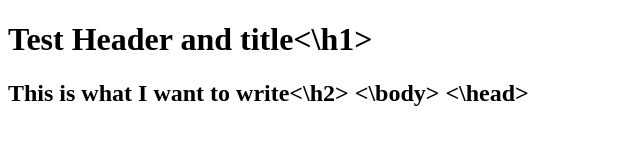
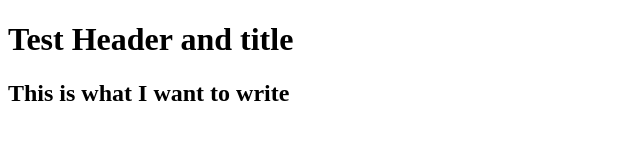
Before and after one commit to kavitahkulkarni/devops, a website: page index.html in a window 1280 px wide. Shown: the whole page, without its empty margins (0-640 px from the left). Drawn offline with Linux system fonts and the light colour scheme.

Commit message:
corrected tags

```diff
--- a/index.html
+++ b/index.html
@@ -1,7 +1,7 @@
 <!DOCTYPE html>
 <head>
 <body>
-  <h1>Test Header and title<\h1>
-  <h2>This is what I want to write<\h2>
-<\body>
-<\head>
+  <h1>Test Header and title</h1>
+  <h2>This is what I want to write</h2>
+</body>
+</head>
```
